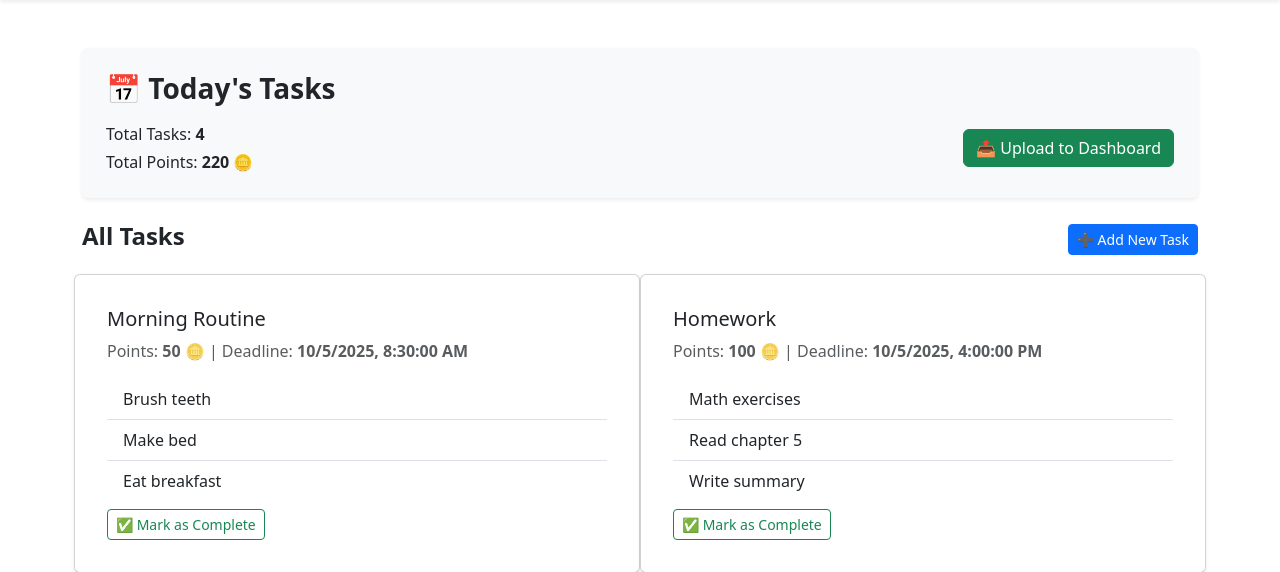
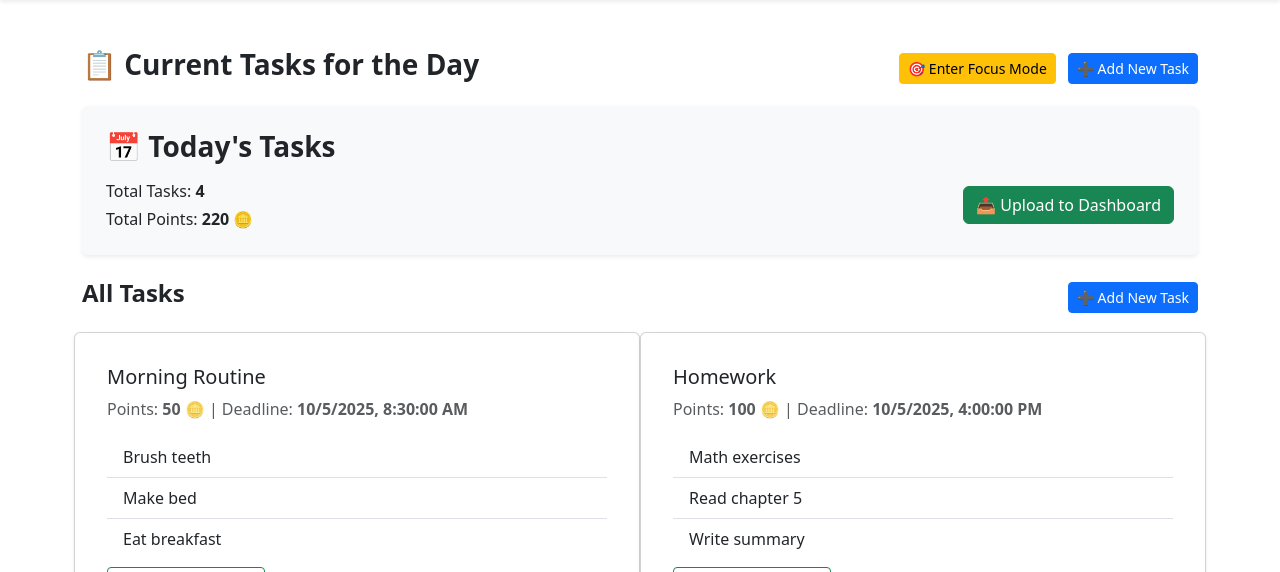
Before and after one commit to EricPaesBarreto/tadanarchy, a Flask app: page /tasks in a window 1280 px wide. Shown: the part 71-643 px from the top of the page. Run offline with Flask 3, Linux system fonts and the light colour scheme; the visitor is signed in with stand-in values (Sample User, id 1); some libraries are stand-ins or nearby versions.

Commit message:
changes tasks

```diff
--- a/app/templates/tasks.html
+++ b/app/templates/tasks.html
@@ -2,7 +2,17 @@
 {% block title %}Tasks{% endblock %}
 
 {% block content %}
-<div class="container py-5">
+  <div class="container py-5">
+    <div class="d-flex justify-content-between align-items-center mb-3">
+    <h3 class="fw-semibold">📋 Current Tasks for the Day</h3>
+    <div>
+      <button id="focusModeBtn" class="btn btn-warning btn-sm me-2">🎯 Enter Focus Mode</button>
+      <button class="btn btn-primary btn-sm" data-bs-toggle="modal" data-bs-target="#newTaskModal">
+        ➕ Add New Task
+      </button>
+    </div>
+  </div>
+
 
   <!-- Today's Task / Stats -->
   <div class="mb-4 p-4 bg-light rounded shadow-sm">
```
